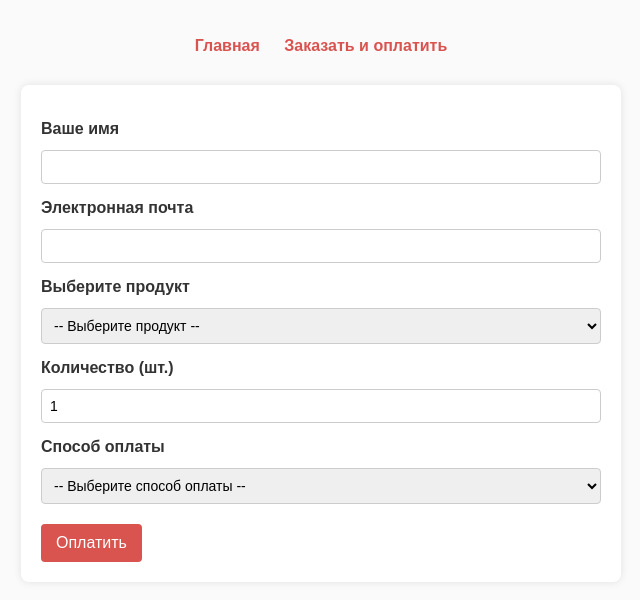
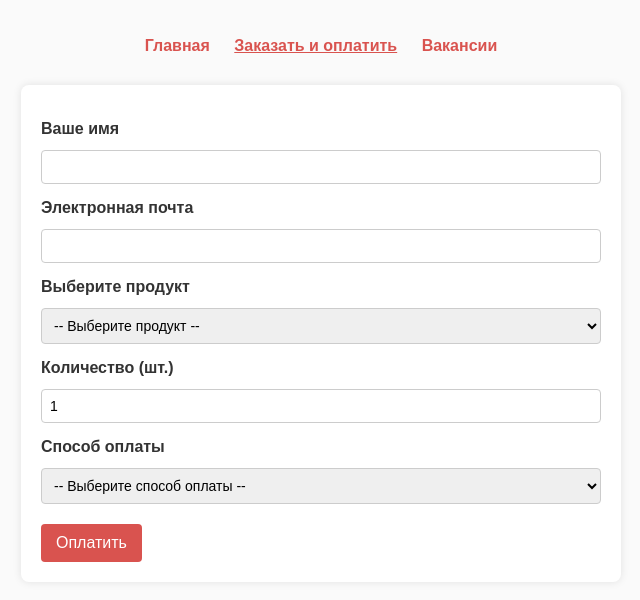
Before and after one commit to djdjjdjsj/shesterochka, a plain HTML site: page order.html in a window 1280 px wide. Shown: the part 218-818 px from the top of the page, without its empty margins (319-959 px from the left). Drawn offline with Linux system fonts and the light colour scheme.

Commit message:
Update order.html

```diff
--- a/order.html
+++ b/order.html
@@ -46,6 +46,10 @@
     nav a:hover,
     nav a:focus {
       text-decoration: underline;
+    }
+    nav a[aria-current="page"] {
+      text-decoration: underline;
+      cursor: default;
     }
     form {
       background: white;
@@ -106,6 +110,7 @@
   <nav>
     <a href="index.html">Главная</a>
     <a href="order.html" aria-current="page">Заказать и оплатить</a>
+    <a href="careers.html">Вакансии</a>
   </nav>
 
   <form id="orderForm" aria-label="Форма заказа просроченных продуктов">
@@ -155,14 +160,10 @@
       const quantity = form.quantity.value;
       const payment = form.payment.value;
 
-      // Простая валидация (базовая, т.к. required уже есть)
       if (!name || !email || !product || !quantity || !payment) {
         confirmation.style.display = 'none';
         return;
       }
-
-      // Здесь могла бы быть отправка данных на сервер,
-      // но для демонстрации просто показываем подтверждение
 
       confirmation.textContent = `Спасибо, ${name}! Ваш заказ ${quantity} шт. "${product}" принят. Вы выбрали оплату: ${payment === 'card' ? 'Банковская карта' : payment === 'cash' ? 'Наличные при получении' : 'Онлайн-кошелек'}.`;
       confirmation.style.display = 'block';
```
